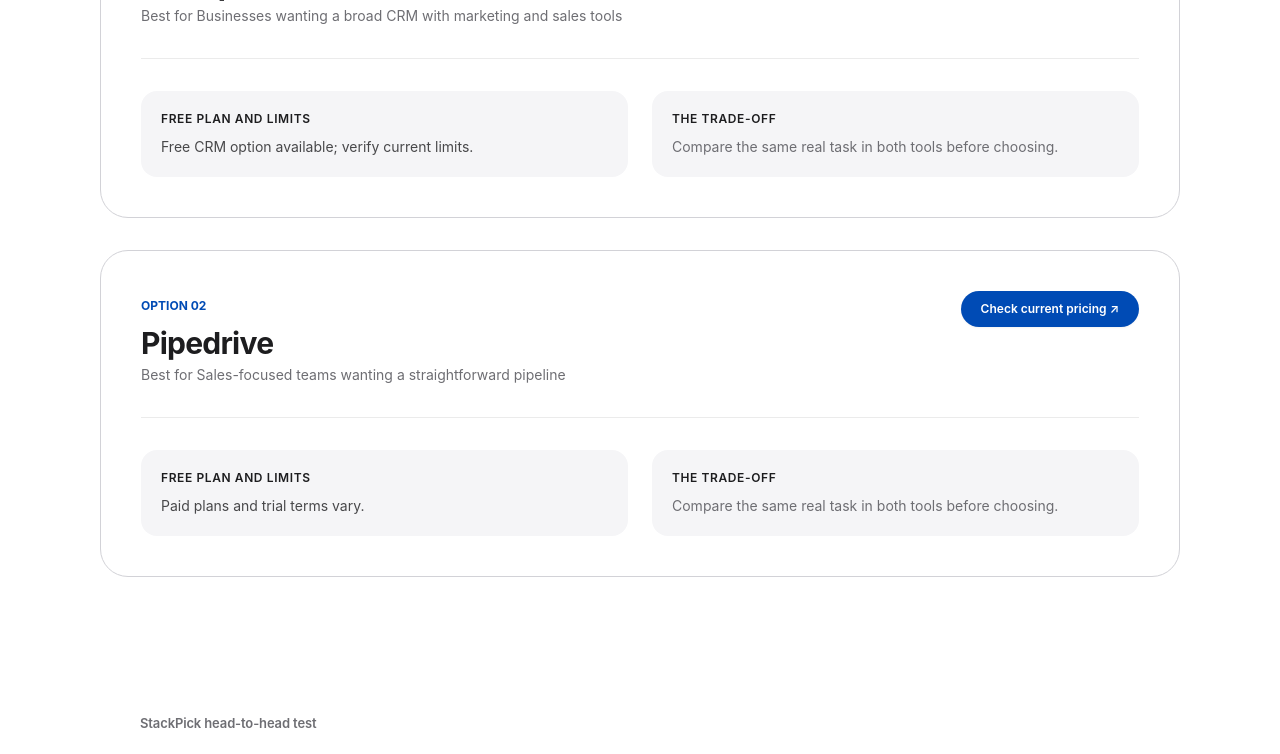
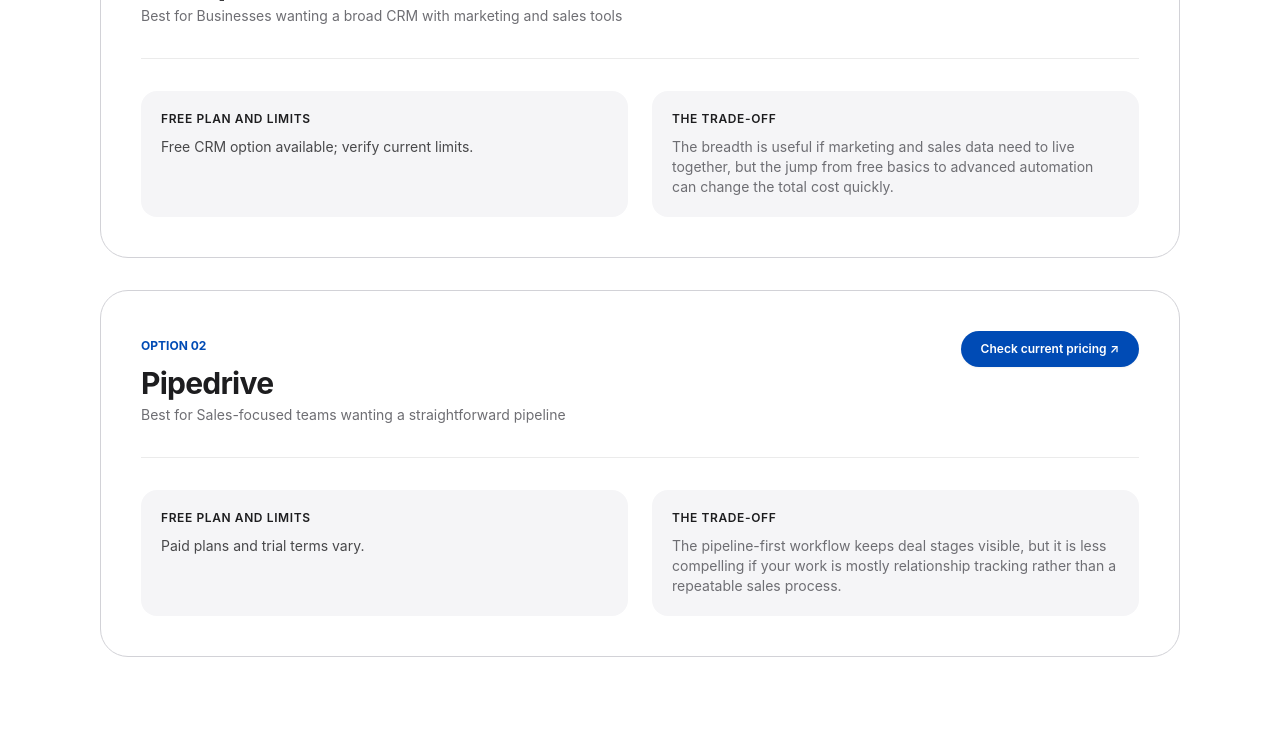
Before and after one commit to LinukaBandara/StackPick, a Next.js app: page /best/hubspot-vs-pipedrive in a window 1280 px wide. Shown: the part 1560-2314 px from the top of the page. Built offline with nearby package versions, Linux system fonts and the light colour scheme; no server answers.

Commit message:
Improve hubspot-vs-pipedrive comparison decision guidance

```diff
--- a/app/best/hubspot-vs-pipedrive/page.tsx
+++ b/app/best/hubspot-vs-pipedrive/page.tsx
@@ -15,10 +15,10 @@ export default function Page() {
       intro="Compare HubSpot and Pipedrive for freelancers and small businesses by CRM setup, sales workflow, automation, pricing structure and day-to-day complexity."
       pricingNote="Pricing, limits and included features can change. Check the providers' current plans before making a decision."
       tools={[
-        { name: "HubSpot", bestFor: "Businesses wanting a broad CRM with marketing and sales tools", freeOption: "Free CRM option available; verify current limits.", tradeoff: "Compare the same real task in both tools before choosing.", url: "https://www.hubspot.com/" },
-        { name: "Pipedrive", bestFor: "Sales-focused teams wanting a straightforward pipeline", freeOption: "Paid plans and trial terms vary.", tradeoff: "Compare the same real task in both tools before choosing.", url: "https://www.pipedrive.com/" },
+        { name: "HubSpot", bestFor: "Businesses wanting a broad CRM with marketing and sales tools", freeOption: "Free CRM option available; verify current limits.", tradeoff: "The breadth is useful if marketing and sales data need to live together, but the jump from free basics to advanced automation can change the total cost quickly.", url: "https://www.hubspot.com/" },
+        { name: "Pipedrive", bestFor: "Sales-focused teams wanting a straightforward pipeline", freeOption: "Paid plans and trial terms vary.", tradeoff: "The pipeline-first workflow keeps deal stages visible, but it is less compelling if your work is mostly relationship tracking rather than a repeatable sales process.", url: "https://www.pipedrive.com/" },
       ]}
-      bottomLine="There is no universal winner. The better tool is the one that handles your normal workflow with less friction at the price you can justify. Test the same job in both products before switching."
+      bottomLine="Start with HubSpot if you need contact management plus room to connect marketing activity; choose Pipedrive if sales stages, follow-up discipline and deal forecasting are the main job. Before committing, price the exact number of users and the automation/reporting features you expect to use."
     >
       <section className="bg-white">
         <div className="sp-container py-16 sm:py-20">
```
